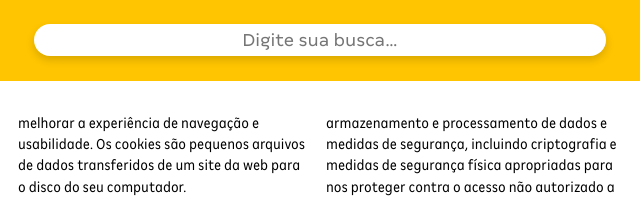
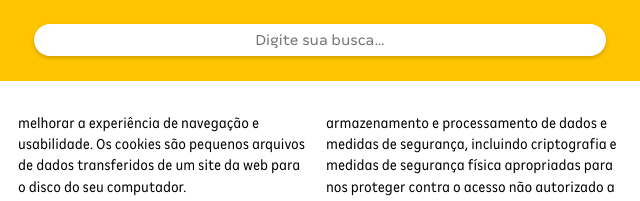
Before and after one commit to gabrielmagmag/minha-conta, a plain HTML site: page index.html in a window 1280 px wide. Shown: the top 201 px of the page, 322-962 px from the left. Drawn offline with Linux system fonts and the light colour scheme.

Commit message:
Update minha-conta.css

```diff
--- a/minha-conta.css
+++ b/minha-conta.css
@@ -30,9 +30,9 @@ nav{
 nav input{
 	border-radius: 100px;
 	font-family: buscape, sans-serif;
-	font-size: 1.2em;
+	font-size: 1em;
 	border: none;
-	box-shadow: 0 4px 8px hsla(0, 0%, 0%, 0.15);
+	box-shadow: 0 2px 4px hsla(0, 0%, 0%, 0.2);
 	height: 30px;
 	margin: auto;
 	width: 100%;
```
